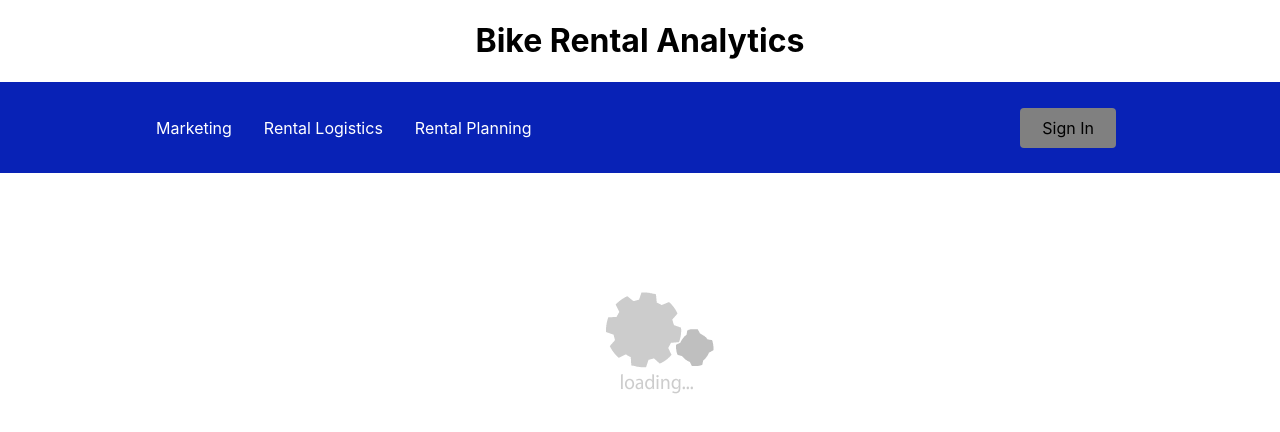
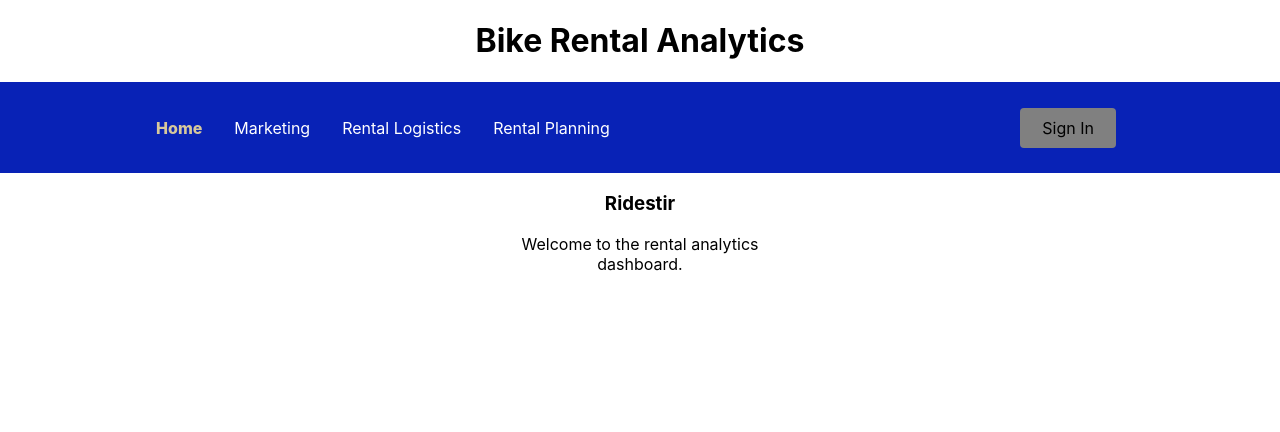
Before and after one commit to NDutraConsulting/ridestir, a React (Create React App) app: page / in a window 1280 px wide. Shown: the top 432 px of the page. Built offline with nearby package versions, Linux system fonts and the light colour scheme.

Commit message:
Add home page and route

```diff
--- a/src/views/rental-analytics-view/RentalsAnalyticsDashboard.js
+++ b/src/views/rental-analytics-view/RentalsAnalyticsDashboard.js
@@ -8,6 +8,7 @@ import { BrowserRouter as Router, Routes, Route } from 'react-router-dom';
 import Marketing from './pages/marketing';
 import Logistics from './pages/logistics';
 import Planning from './pages/planning';
+import Home from './pages/home';
 import LoadingAnimation from '../_components/loading-animation/LoadingAnimation.component';
 
 class RentalAnalyticsDashboard extends Component {
@@ -35,7 +36,8 @@ class RentalAnalyticsDashboard extends Component {
                     <Navbar />
                     <LoadingAnimation />
                     <Routes>
-                      <Route path='/marketing' exact element={this.renderMarketing()} />
+                      <Route path='/' exact element={<Home />} />
+                      <Route path='/marketing' element={this.renderMarketing()} />
                       <Route path='/logistics' element={this.renderLogistics()} />
                       <Route path='/planning' element={this.renderPlanning()} />
                     </Routes>
--- /dev/null
+++ b/src/views/rental-analytics-view/pages/home/index.js
@@ -0,0 +1,58 @@
+import { Component } from 'react';
+
+// Styles
+import '../../styles/RentalsDashboard.css';
+
+// Models
+import rentalLogsModel from '../../../../models/rentals/RentalLogsModel';
+
+// View Components
+import EndOfDayTotals from '../../view-components/charts/end-of-day-totals/EndOfDayTotals.component';
+import EventBus from '../../../../events/_event-bus/_EventBus';
+import EventRegistry from '../../../../events/event-registry/EventRegistry';
+
+class Logistics extends Component {
+
+
+  componentDidMount() {
+    EventBus.publish(EventRegistry.finishedLoading, {});
+  }
+
+
+  render() {
+
+    return (
+            <div className="page-wrapper">
+
+              <h3>Ridestir</h3>
+              <p className='description'>Welcome to the rental analytics dashboard.
+              </p>
+
+
+            </div>
+          );
+  }
+
+  /**
+   * Usage example: onChangeHandler={this.onSelectLocation.bind(this)}
+   * @param {*} event
+   */
+   onSelectLocation(event) {
+    const selectLocationId = event.target.value.toLocaleLowerCase();
+    this.setState({selectedLocationId:selectLocationId});
+  }
+
+  /**
+   * # tells javascript that this is a private function
+   * The Arrow function definition does not need .bind(this)
+   * Usage example: onChangeHandler={this.#onSelectLocation}
+   * @param {*} event
+   */
+  #onSelectLocation = (event) => {
+    const selectLocationId = event.target.value.toLocaleLowerCase();
+    this.setState({selectedLocationId:selectLocationId});
+  }
+
+}
+
+export default Logistics;
--- a/src/views/rental-analytics-view/view-components/nav-bar/NavBar.component.jsx
+++ b/src/views/rental-analytics-view/view-components/nav-bar/NavBar.component.jsx
@@ -15,7 +15,10 @@ const Navbar = () => {
         <Bars />
 
         <NavMenu>
-          <NavLink to='/marketing' activestyle="true">
+          <NavLink to='/' activestyle="true">
+            Home
+          </NavLink>
+          <NavLink to='/marketing' >
             Marketing
           </NavLink>
           <NavLink to='/logistics' >
```
